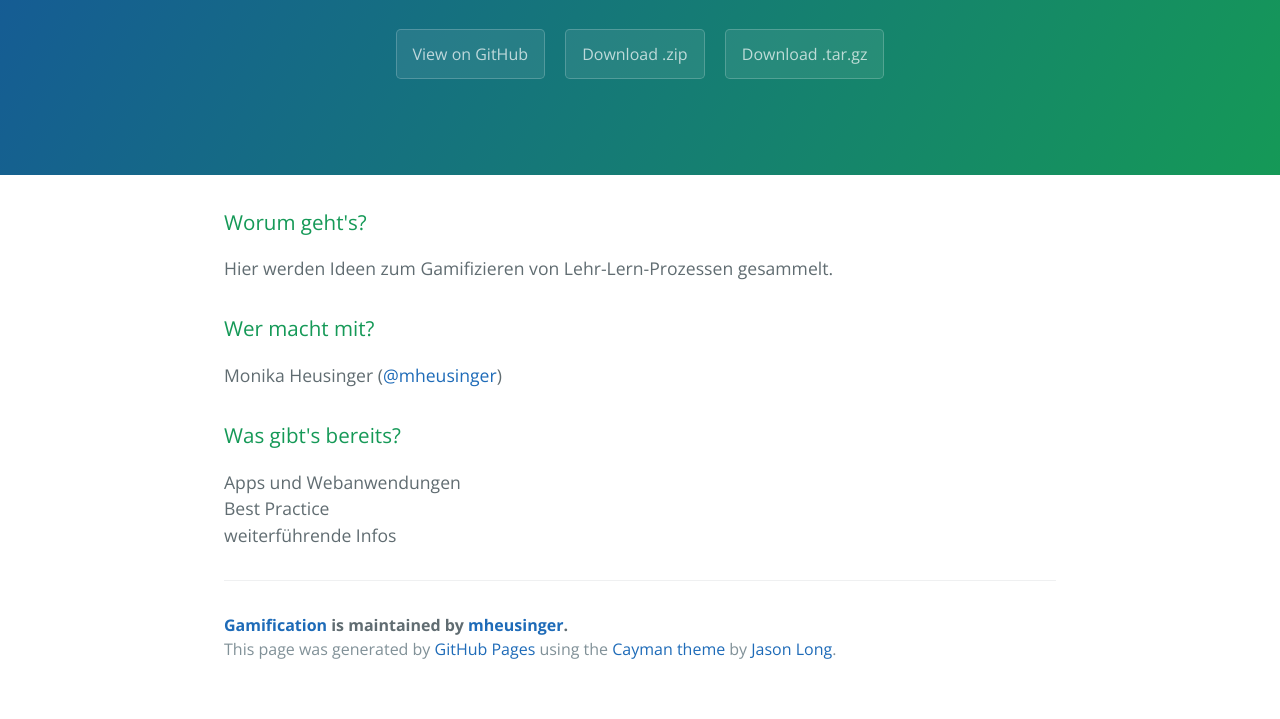
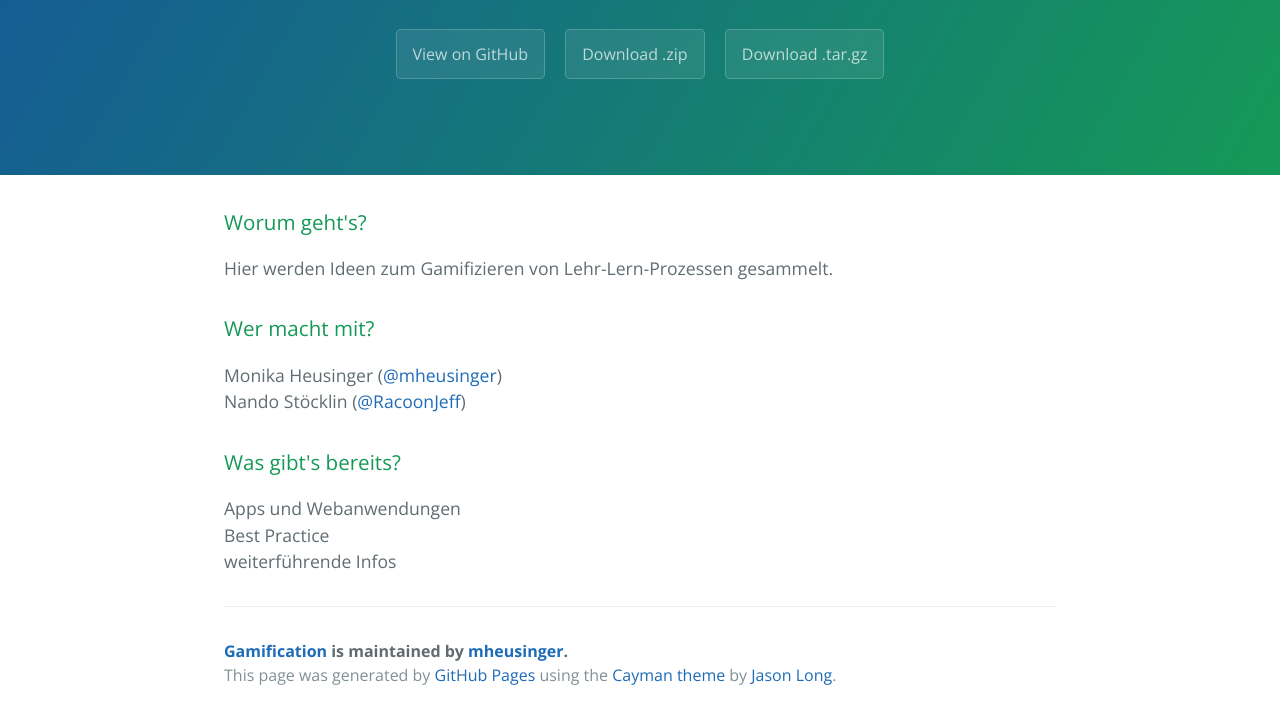
Before and after one commit to mheusinger/gamification, a plain HTML site: page index.html in a window 1280 px wide. Shown: the part 208-927 px from the top of the page. Before the commit the page ends 901 px from the top, so only its background shows below. Drawn offline with nearby package versions, Linux system fonts and the light colour scheme.

Commit message:
Create master branch via GitHub

```diff
--- a/index.html
+++ b/index.html
@@ -27,7 +27,8 @@
 <h3>
 <a id="wer-macht-mit" class="anchor" href="#wer-macht-mit" aria-hidden="true"><span aria-hidden="true" class="octicon octicon-link"></span></a>Wer macht mit?</h3>
 
-<p>Monika Heusinger (<a href="https://github.com/mheusinger" class="user-mention">@mheusinger</a>)  </p>
+<p>Monika Heusinger (<a href="https://github.com/mheusinger" class="user-mention">@mheusinger</a>)<br>
+Nando Stöcklin (<a href="https://github.com/RacoonJeff" class="user-mention">@RacoonJeff</a>) </p>
 
 <h3>
 <a id="was-gibts-bereits" class="anchor" href="#was-gibts-bereits" aria-hidden="true"><span aria-hidden="true" class="octicon octicon-link"></span></a>Was gibt's bereits?</h3>
--- a/params.json
+++ b/params.json
@@ -1,6 +1,6 @@
 {
   "name": "Gamification",
   "tagline": "Gamifizieren von Lehr-Lern-Prozessen",
-  "body": "### Worum geht's?\r\nHier werden Ideen zum Gamifizieren von Lehr-Lern-Prozessen gesammelt.\r\n\r\n### Wer macht mit?\r\nMonika Heusinger (@mheusinger)  \r\n\r\n###Was gibt's bereits?  \r\nApps und Webanwendungen  \r\nBest Practice  \r\nweiterführende Infos",
+  "body": "### Worum geht's?\r\nHier werden Ideen zum Gamifizieren von Lehr-Lern-Prozessen gesammelt.\r\n\r\n### Wer macht mit?\r\nMonika Heusinger (@mheusinger)  \r\nNando Stöcklin (@RacoonJeff) \r\n\r\n###Was gibt's bereits?  \r\nApps und Webanwendungen  \r\nBest Practice  \r\nweiterführende Infos",
   "note": "Don't delete this file! It's used internally to help with page regeneration."
 }
```
